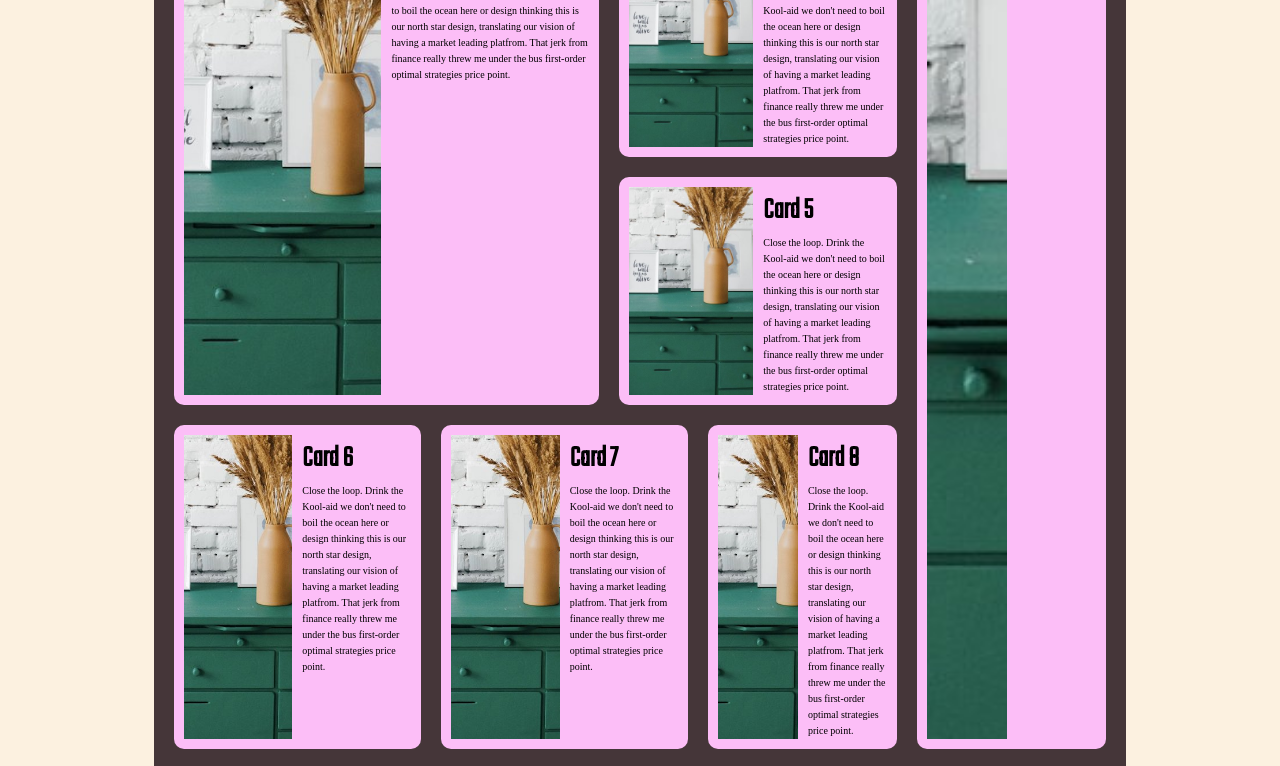
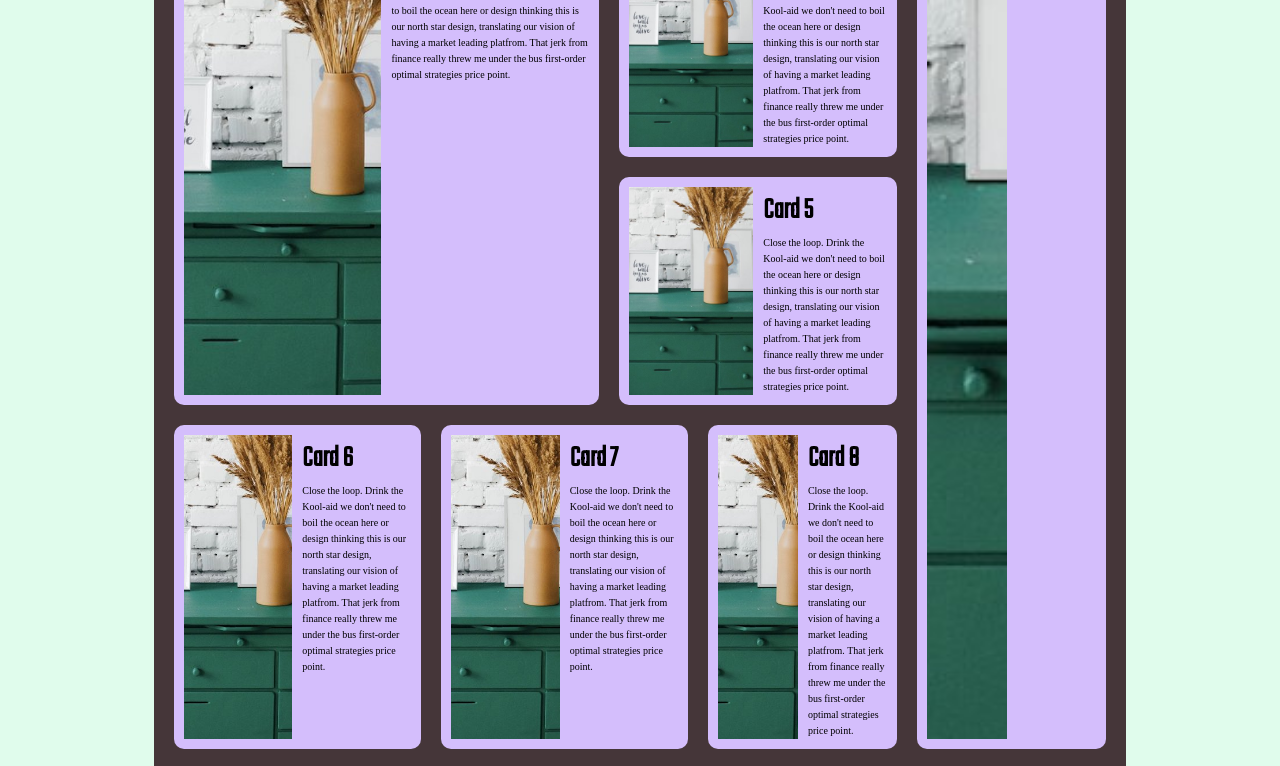
Before and after one commit to itzaur/test-demo, a plain HTML site: page index.html in a window 1280 px wide. Shown: the part 569-1335 px from the top of the page. Drawn offline with Linux system fonts and the light colour scheme.

Commit message:
change colors

```diff
--- a/main.scss
+++ b/main.scss
@@ -3,13 +3,13 @@
 @import url('https://fonts.googleapis.com/css2?family=Hind&display=swap');
 
 :root {
-  --clr-light: rgb(252, 241, 224);
-  --clr-dark: rgb(31, 59, 110);
-  --clr-pink: rgb(252, 190, 247);
+  --clr-light: rgb(224, 252, 236);
+  --clr-dark: rgb(31, 101, 110);
+  --clr-pink: rgb(212, 190, 252);
   --clr-white: #fff;
   --clr-gray: rgb(201, 201, 201);
   --clr-brown: #453639;
-  --clr-footer: #8a6a74;
+  --clr-footer: #8a736a;
   --ff-primary: 'Teko', sans-serif;
   --ff-secondary: 'Teko', sans-serif;
 }
```
Also changed, not shown: css/main.css, 1 other file.
